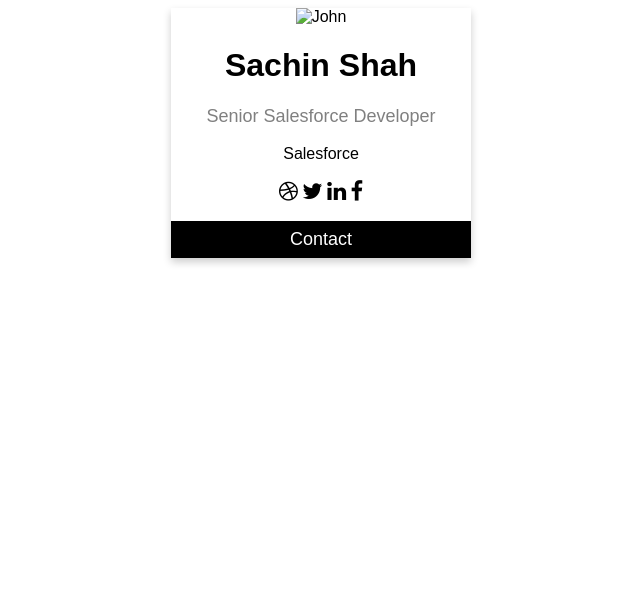
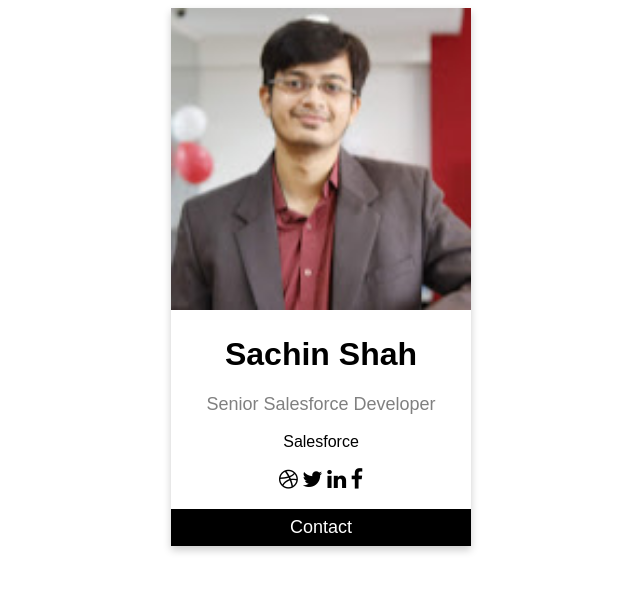
Before and after one commit to Sachin210894/sachinshah.github.io, a plain HTML site: page index.html in a window 1280 px wide. Shown: the whole page, without its empty margins (319-959 px from the left). Drawn offline with Linux system fonts and the light colour scheme.

Commit message:
profile pic

```diff
--- a/index.html
+++ b/index.html
@@ -45,7 +45,7 @@
 <link rel="stylesheet" href="https://cdnjs.cloudflare.com/ajax/libs/font-awesome/4.7.0/css/font-awesome.min.css">
 
 <div class="card">
-  <img src="img.jpg" alt="John" style="width:100%">
+  <img src="sachin_img.jpg" alt="Sachin" style="width:100%">
   <h1>Sachin Shah</h1>
   <p class="title">Senior Salesforce Developer</p>
   <p>Salesforce</p>
```
Also changed, not shown: sachin_img.JPG (added).
